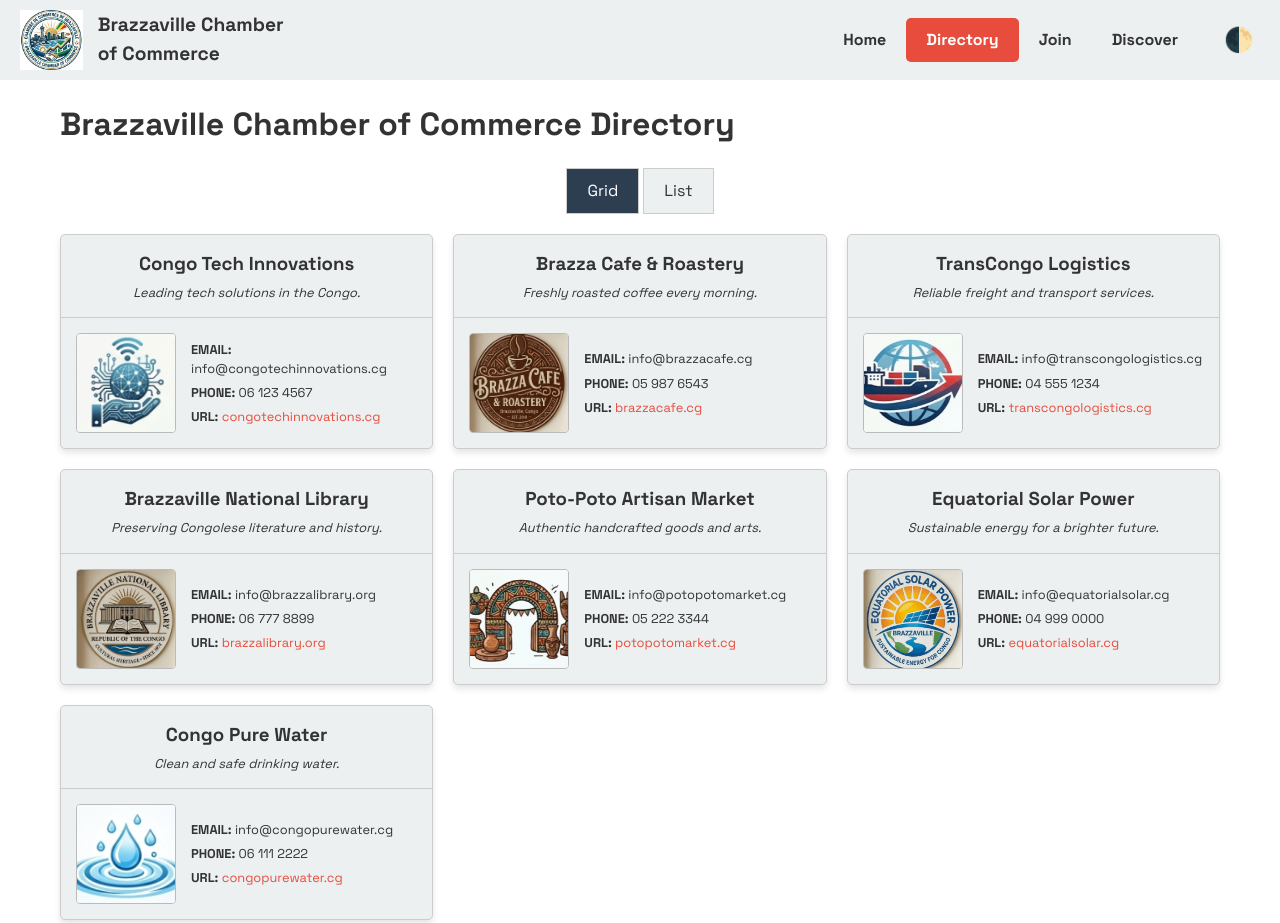
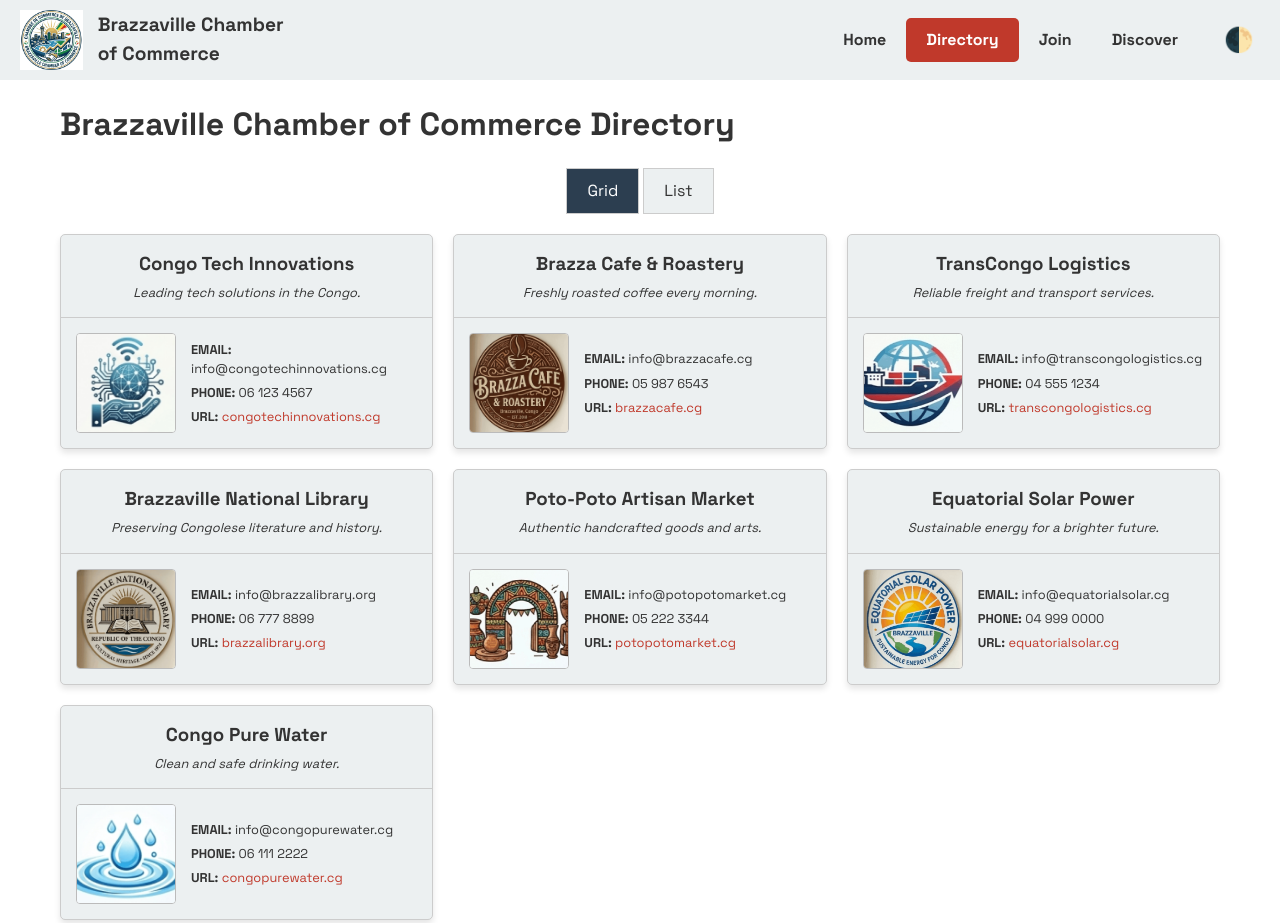
Before and after one commit to InefableKoumba/wdd231, a plain HTML site: page chamber/directory.html in a window 1280 px wide. Shown: the top 923 px of the page. Drawn offline with Linux system fonts and the light colour scheme.

Commit message:
style: update --accent-color to a darker shade of red

```diff
--- a/chamber/styles/small.css
+++ b/chamber/styles/small.css
@@ -1,7 +1,7 @@
 :root {
   --primary-color: #2c3e50;
   --secondary-color: #ecf0f1;
-  --accent-color: #e74c3c;
+  --accent-color: #c0392b;
   --text-dark: #333;
   --text-light: #fff;
   --bg-color: #fff;
```
